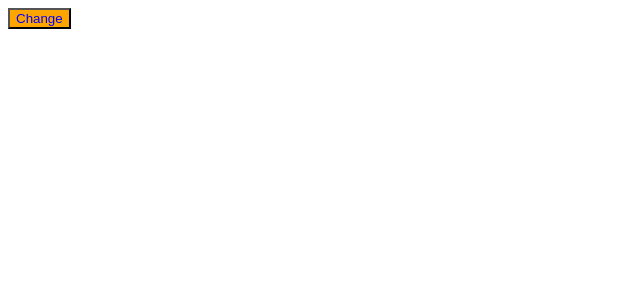
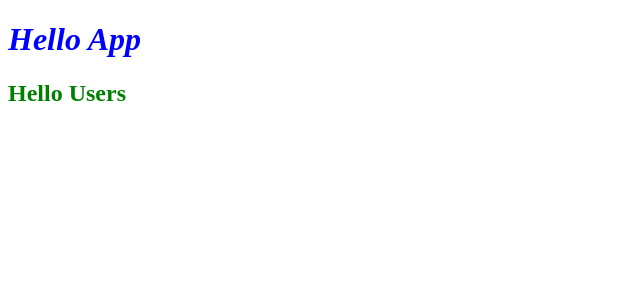
Before and after one commit to Noman608/ReactJs, a React (Create React App) app in the folder my-app/: page / in a window 1280 px wide. Shown: the top 300 px of the page, without its empty margins (0-640 px from the left). Built offline with nearby package versions, Linux system fonts and the light colour scheme.

Commit message:
External Stylesheet

```diff
--- a/my-app/src/App.css
+++ b/my-app/src/App.css
@@ -1,3 +1,9 @@
-.bg{
-    background-color: brown;
+.txtb{
+    color: blue;
 }
+.textS{
+    font-style: italic;
+}
+.txtg{
+    color: green;
+}
--- a/my-app/src/App.js
+++ b/my-app/src/App.js
@@ -1,48 +1,14 @@
-import React, { Component } from "react";
-
+import React, { Component } from 'react'
+import "./App.css"
+import User from './User'
 export default class App extends Component {
-  state = {
-    change: false,
-  };
-  clickHandel = ()=>{
-    this.setState({change:true});
-  }
   render() {
-    const btnstyle = {
-      color: "blue",
-      backgroundColor: "orange",
-    };
-
-    if(this.state.change){
-       btnstyle.backgroundColor = "White";
-    }
+    let style = false;
     return (
-      <>
-        <button style={btnstyle} onClick={this.clickHandel} >Change</button>
-      </>
-    );
-
-
-    // const txtc = {
-    //   color: "blue",
-    // };
-    // const txts = {
-    //   fontSize: "80px",
-    // };
-    // return (
-    //   <div>
-    //     <h1 style={{...txtc,...txts,...{fontFamily:"fantasy"}}}>Hello</h1>
-    //   </div>
-    // );
-
-    // const btnstyle = {
-    //   color:"blue",
-    //   backgroundColor:"orange",
-    // }
-    // return (
-    //   <div>
-    //     <button style={btnstyle}>Button</button>
-    //   </div>
-    // )
+      <div>
+        <h1 className='txtb textS'>Hello App</h1>
+        <User color={style?"txtb":"txtg"}/>
+      </div>
+    )
   }
 }
--- /dev/null
+++ b/my-app/src/User.js
@@ -0,0 +1,12 @@
+import React, { Component } from 'react'
+
+export default class User extends Component {
+  render() {
+
+    return (
+      <div>
+        <h2 className={this.props.color}>Hello Users</h2>
+      </div>
+    )
+  }
+}
```
Also changed, not shown: my-app/src/User.css (added).
